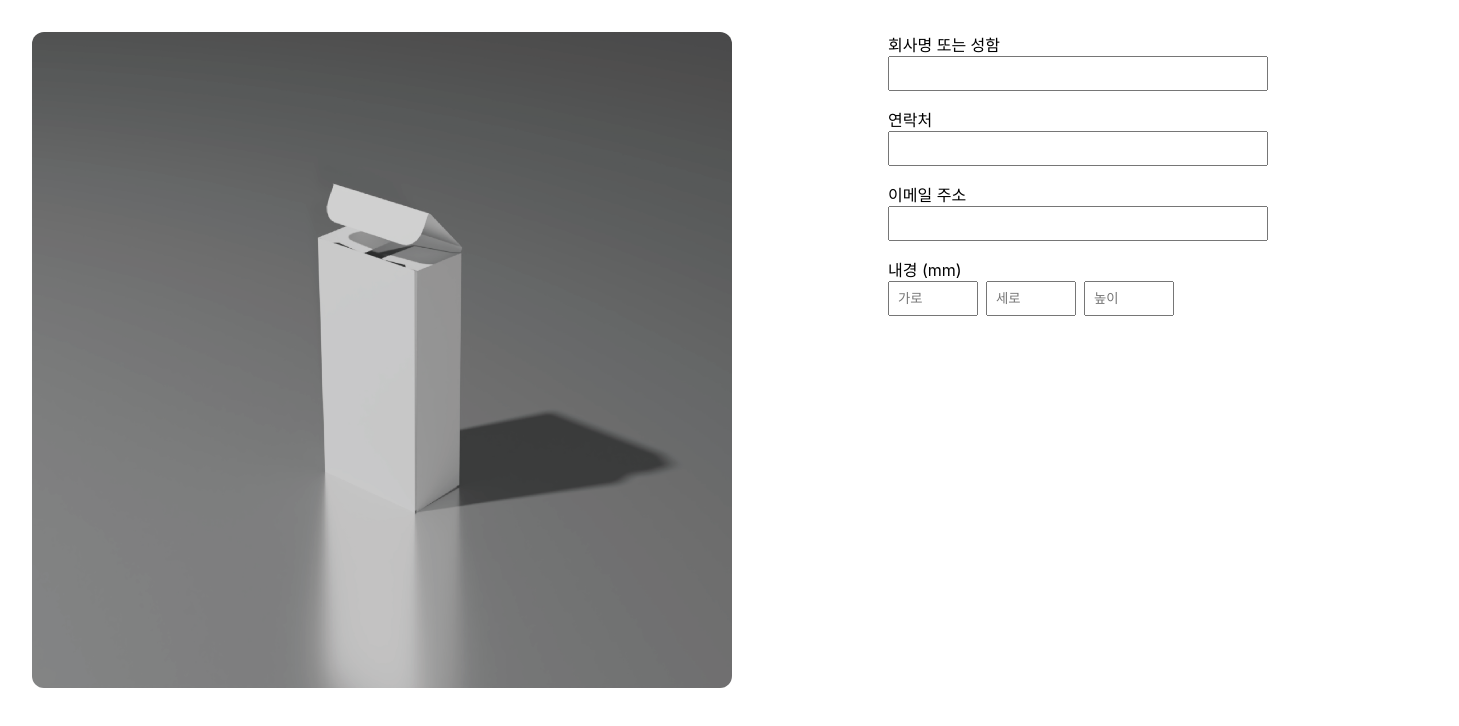
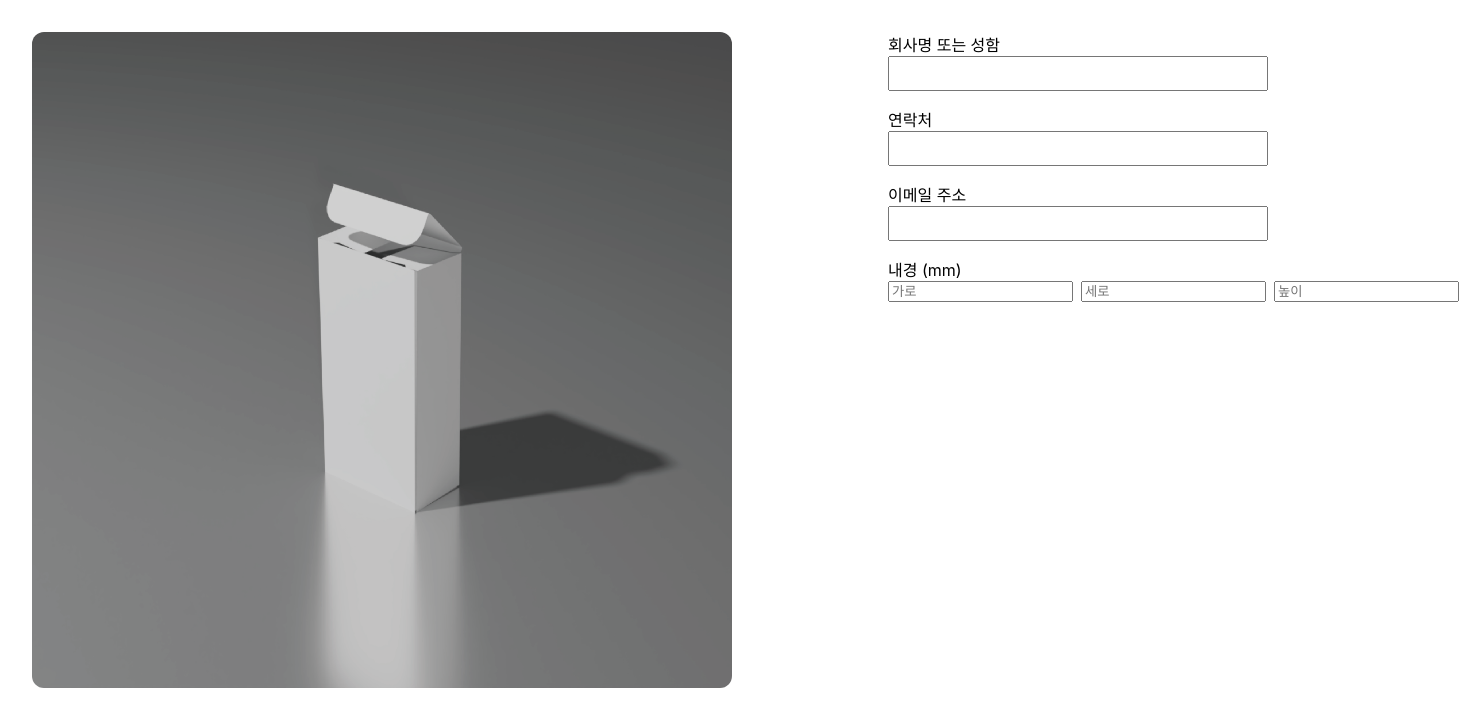
Before and after one commit to YimYoungheun/MTDL-Package, a React (Create React App) app: page / in a window 1280 px wide. Shown: the top 726 px of the page, 1459 px wide, since content can reach past the window. Built offline with nearby package versions, Linux system fonts and the light colour scheme.

Commit message:
Update App.js

```diff
--- a/src/App.js
+++ b/src/App.js
@@ -21,6 +21,15 @@ function App() {
   const [embossing, setEmbossing] = useState(null);
   const [foil, setFoil] = useState([]);
   const [showSizeGuide, setShowSizeGuide] = useState(false);
+  const [showGuide, setShowGuide] = useState(false);
+  const [guideVisibleOnce, setGuideVisibleOnce] = useState(false); // 최초 한 번만
+
+  const handleSizeFocus = () => {
+    if (!guideVisibleOnce) {
+      setShowGuide(true);
+      setGuideVisibleOnce(true);
+    }
+  };
 
   const materialMap = {
     '매끄러운': ['AB', 'CCP', '아이보리', 'SC 마닐라'],
@@ -106,31 +115,23 @@ function App() {
         <div style={{ marginBottom: '1rem' }}>
           <label>내경 (mm)</label>
           <div style={{ display: 'flex', gap: '0.5rem' }}>
-             <input
+            <input
               placeholder="가로"
               value={width}
-              onFocus={() => setShowSizeGuide(true)}
-              onBlur={() => setShowSizeGuide(false)}
               onChange={e => setWidth(e.target.value)}
-              style={{ width: '70px', padding: '0.5rem' }}
+              onFocus={handleSizeFocus}
             />
-
-             <input
+            <input
               placeholder="세로"
               value={length}
-              onFocus={() => setShowSizeGuide(true)}
-              onBlur={() => setShowSizeGuide(false)}
               onChange={e => setLength(e.target.value)}
-              style={{ width: '70px', padding: '0.5rem' }}
+              onFocus={handleSizeFocus}
             />
-
             <input
               placeholder="높이"
               value={height}
-              onFocus={() => setShowSizeGuide(true)}
-              onBlur={() => setShowSizeGuide(false)}
               onChange={e => setHeight(e.target.value)}
-              style={{ width: '70px', padding: '0.5rem' }}
+              onFocus={handleSizeFocus}
             />
 
 
```
